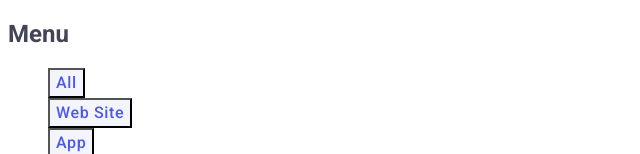
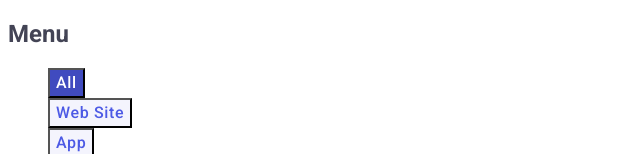
Before and after one commit to Ketrin06/goit-markup-hwr-02, a plain HTML site: page portfolio.html in a window 1280 px wide. In both pictures the pointer is over the button "All". Shown: the part 181-335 px from the top of the page, without its empty margins (0-640 px from the left). Drawn offline with Linux system fonts and the light colour scheme.

Commit message:
commit-10

```diff
--- a/css/styles.css
+++ b/css/styles.css
@@ -203,7 +203,7 @@ body {
     cursor: pointer;
 }
 
-.buttoт:hover {
+.button:hover {
     color: #FFFFFF;
     background-color: #404BBF;
 }
```
